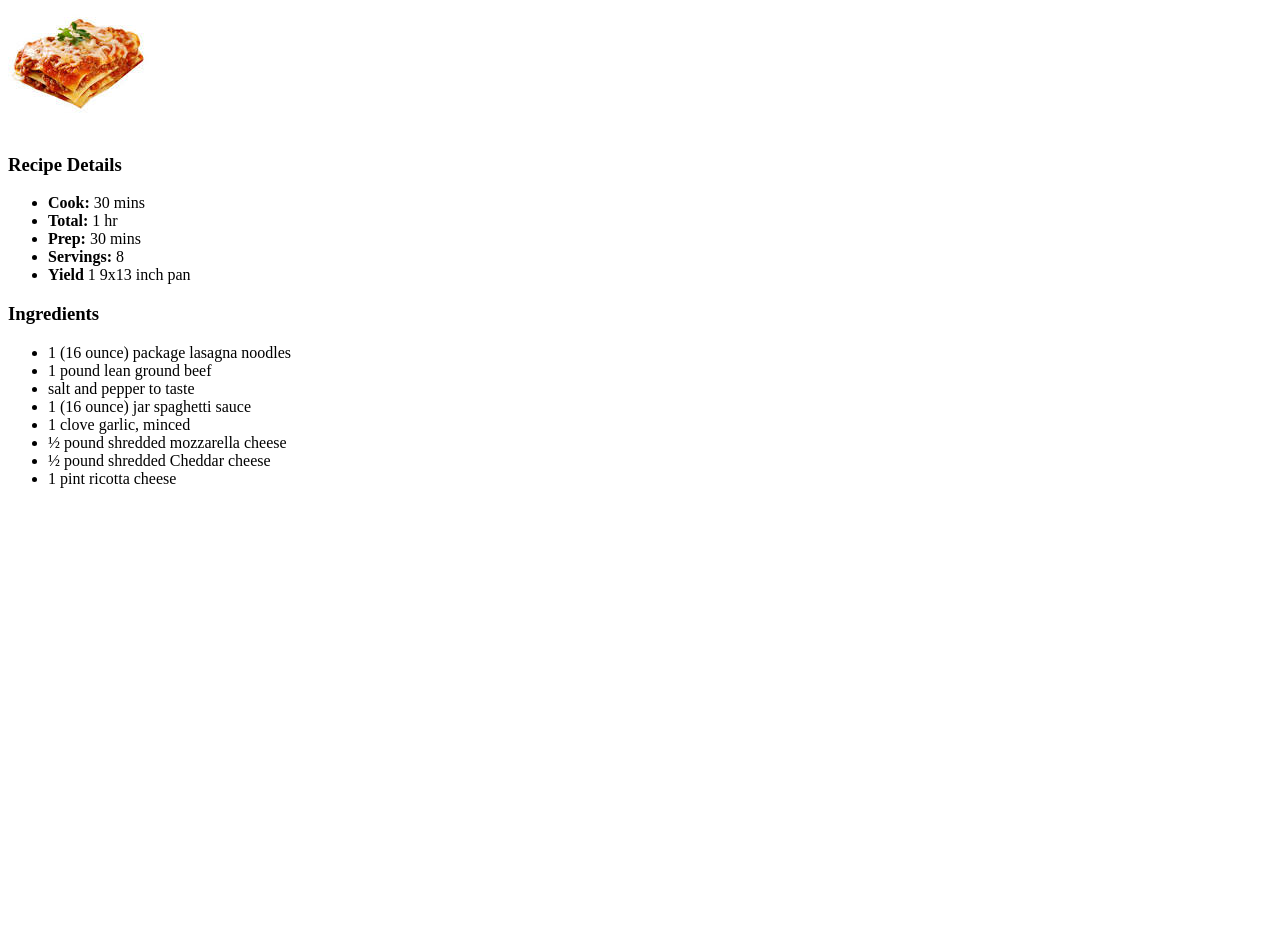
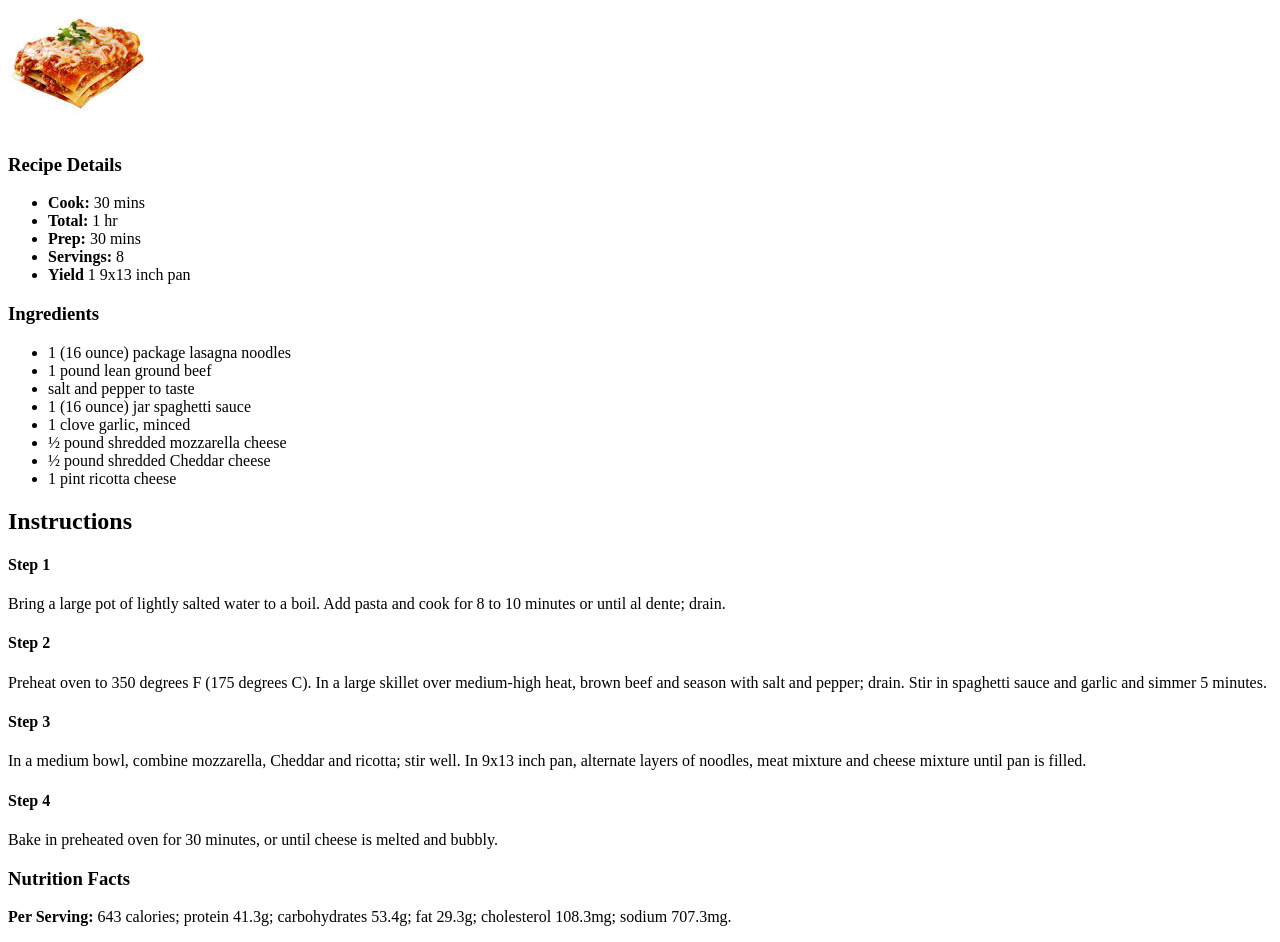
Before and after one commit to OpuIar/Recipes, a plain HTML site: page pages/lasagna.html in a window 1280 px wide. Shown: the part 79-1021 px from the top of the page. Before the commit the page ends 800 px from the top, so only its background shows below. Drawn offline with Linux system fonts and the light colour scheme.

Commit message:
Finish intructions content for lasagna.html

```diff
--- a/pages/lasagna.html
+++ b/pages/lasagna.html
@@ -13,8 +13,6 @@
 
     <h3>Recipe Details</h3>
 
-
-    <p>
     <ul>
         <li><strong>Cook:</strong> 30 mins</li>
         <li><strong>Total:</strong> 1 hr</li>
@@ -22,8 +20,6 @@
         <li><strong>Servings:</strong> 8</li>
         <li><strong>Yield</strong> 1 9x13 inch pan</li>
     </ul>
-    </p>
-
 
     <h3>Ingredients</h3>
 
@@ -38,6 +34,45 @@
         <li>1 pint ricotta cheese</li>
     </ul>
 
+    <h2>Instructions</h2>
+
+    <h4>Step 1</h4>
+
+    <p>
+        Bring a large pot of lightly salted water to a boil.
+        Add pasta and cook for 8 to 10 minutes or until al dente; drain.
+    </p>
+
+    <h4>Step 2</h4>
+
+    <p>
+        Preheat oven to 350 degrees F (175 degrees C). In a large skillet
+        over medium-high heat, brown beef and season with salt and pepper;
+        drain. Stir in spaghetti sauce and garlic and simmer 5 minutes.
+    </p>
+
+    <h4>Step 3</h4>
+
+    <p>
+        In a medium bowl, combine mozzarella, Cheddar and ricotta; stir well.
+        In 9x13 inch pan, alternate layers of noodles, meat mixture and
+        cheese mixture until pan is filled.
+    </p>
+
+    <h4>Step 4</h4>
+
+    <p>
+        Bake in preheated oven for 30 minutes, or until cheese is
+        melted and bubbly.
+    </p>
+
+    <h3>Nutrition Facts</h3>
+
+    <p>
+        <Strong>Per Serving:</Strong> 643 calories; protein 41.3g;
+        carbohydrates 53.4g; fat 29.3g; cholesterol 108.3mg; sodium 707.3mg.
+    </p>
+
 </body>
 
 </html>
```
Lines whose indentation alone changed are shown as unchanged.
